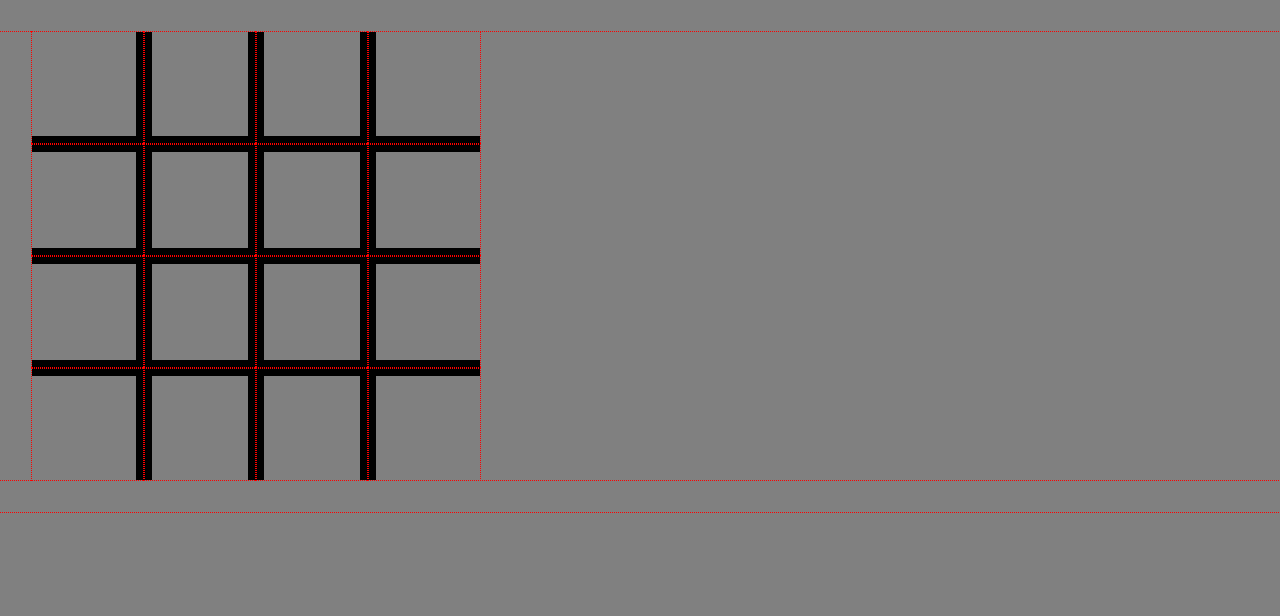
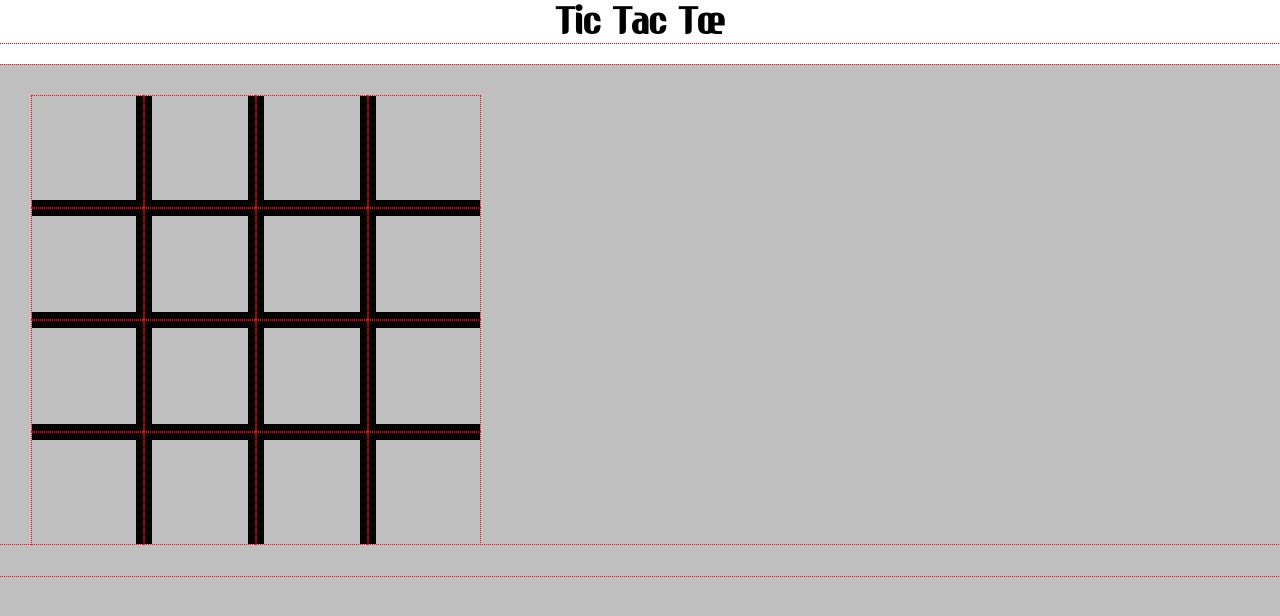
Before and after one commit to chummer80/tictactoe, a plain HTML site: page index.html in a window 1280 px wide. Drawn offline with Linux system fonts and the light colour scheme.

Commit message:
Add header and title, change/add fonts, disable clicking when game is over

```diff
--- a/css/styles.css
+++ b/css/styles.css
@@ -1,10 +1,33 @@
+@import url(http://fonts.googleapis.com/css?family=Lato);
+
+@font-face {
+	font-family: Nudely;
+	src: url('../fonts/nudely.otf');
+}
+
 * {
 	outline: 1px dotted red;
 	box-sizing: border-box;
 }
 
+.hidden {
+	display: none;
+}
+
 body {
-	background-color: grey;
+	background-color: silver;
+	font-family: "Lato", sans-serif;
+}
+
+header {
+	font-family: "Nudely", sans-serif;
+	background-color: white;
+	height: 4rem;
+}
+
+header h1 {
+	margin: 0;
+	text-align: center;
 }
 
 #game_board {
@@ -54,8 +77,10 @@ body {
 	opacity: 0.4;
 }
 
+
 .blue {
 	background-color: lightblue;
+	/*background-color: dodgerblue;*/
 	-webkit-transition: background-color 0.8s;
     transition: background-color 0.8s;
 }
--- a/index.html
+++ b/index.html
@@ -11,11 +11,16 @@
 	<script type="text/javascript" src="js/GameController.js" defer></script>
 </head>
 <body ng-controller="GameController as game">
+	<header>
+		<h1>Tic Tac Toe</h1>
+
+	</header>
+
 	<table id="game_board">
 		<tr ng-repeat="row in game.gameBoard track by $index" ng-init="rowIndex = $index">
 			<td ng-repeat="col in game.gameBoard[rowIndex] track by $index" ng-init="colIndex = $index" ng-click="game.cellClick(rowIndex, colIndex); game.test()" ng-class="{blue:game.gameBoard[rowIndex][colIndex] === 0, orange: game.gameBoard[rowIndex][colIndex] === 1}">
 				{{game.gameBoard[rowIndex][colIndex]}}
-				<div class="highlight"></div>
+				<div class="highlight" ng-class="{hidden: game.gameBoard[rowIndex][colIndex] != null || game.winnerIndex != null}"></div>
 			</td>
 		</tr>
 	</table>
--- a/js/GameController.js
+++ b/js/GameController.js
@@ -16,8 +16,8 @@ function GameController() {
 
 
 	this.cellClick = function(row, col) {
-		// only finish the move if empty cell was clicked
-		if (this.gameBoard[row][col] === null) {
+		// only finish the move if empty cell was clicked and game hasn't been won yet
+		if (this.gameBoard[row][col] === null && this.winnerIndex === null) {
 			// claim this cell. It now belongs to the current player.
 			this.gameBoard[row][col] = this.currentPlayerIndex;
 
@@ -26,7 +26,7 @@ function GameController() {
 				this.winnerIndex = this.currentPlayerIndex;
 			}
 
-			// toggle current player
+			// toggle player's turn
 			this.currentPlayerIndex = 1 - this.currentPlayerIndex;
 		}
 	};
```
Also changed, not shown: fonts/Nudely.otf (added).
